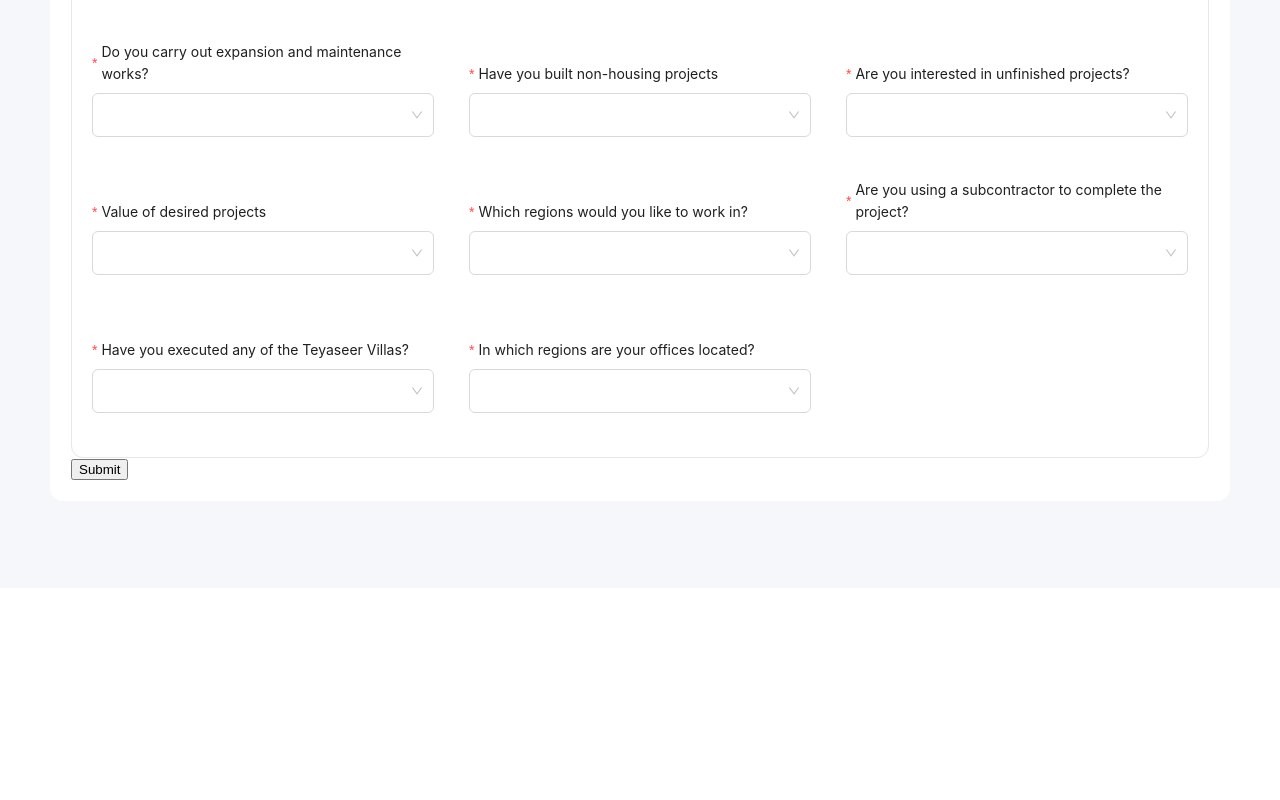
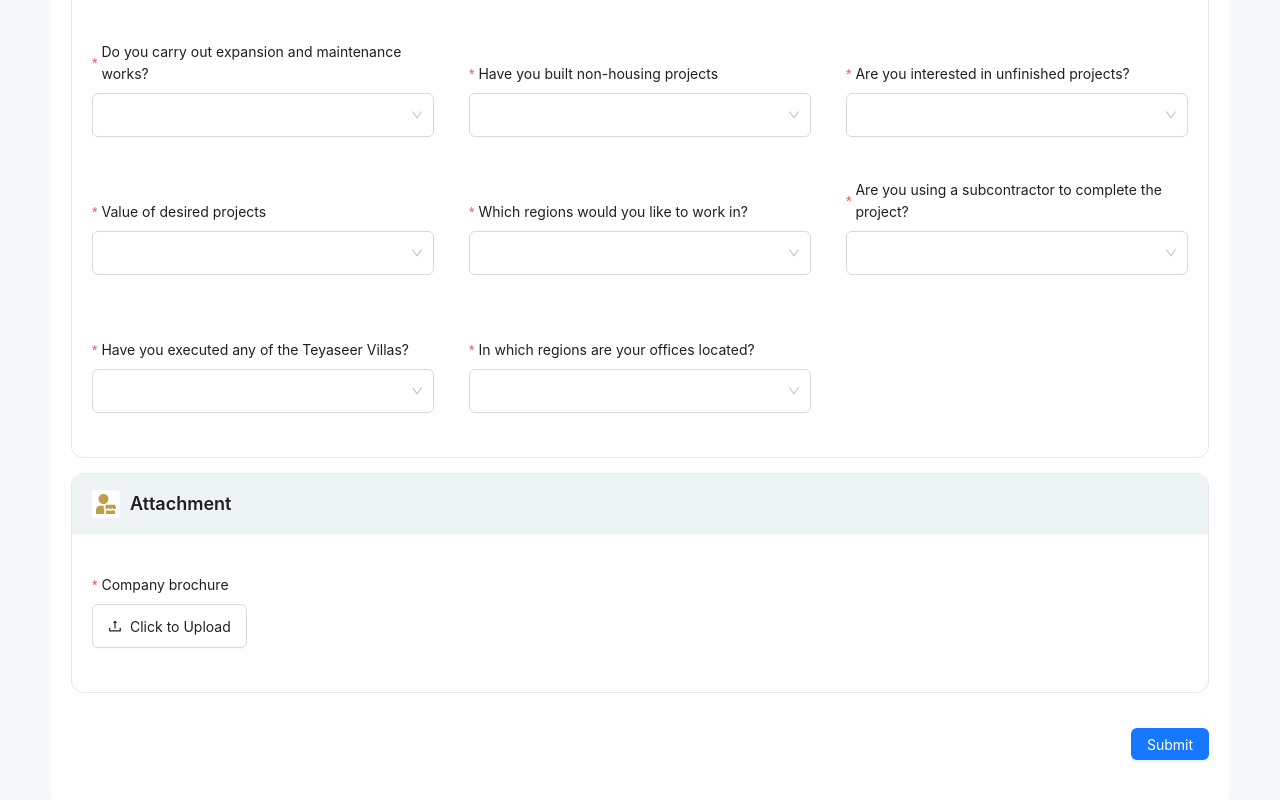
Before and after one commit to akkpc/teyaseer, a React (Create React App) app: page /vendor_registration in a window 1280 px wide. Shown: the part 2631-3431 px from the top of the page. Before the commit the page ends 3219 px from the top, so only its background shows below. Built offline with nearby package versions, Linux system fonts and the light colour scheme.

Commit message:
[Ak] Fixed UI Issues

```diff
--- /dev/null
+++ b/src/metadata/attachmentMeta.tsx
@@ -0,0 +1,19 @@
+import { FormFieldMetaDataProps } from "./form-metadata";
+
+const attachmentMeta: FormFieldMetaDataProps[] = [
+    {
+        id: "company_brochure",
+        label: "Company brochure",
+        type: "attachment",
+        rules: [
+            {
+                required: true,
+                message: "This is mandatory field"
+            }
+        ]
+    }
+]
+
+export {
+    attachmentMeta
+}
--- a/src/metadata/categorizationMeta.tsx
+++ b/src/metadata/categorizationMeta.tsx
@@ -61,35 +61,55 @@ const categorizationMeta: FormFieldMetaDataProps[] = [
         label: "Do you carry out precast work (ready-mix concrete)?",
         type: "select",
         options: yes_or_no_action,
-        rules: defaultRule
+        rules: defaultRule,
+        visibleRule: (_,vendorType) => {
+            if(vendorType == "contractor") return true;
+            return false;
+        }
     },
     {
         id: "do_you_do_cold",
         label: "Do you do cold steel construction (galvanised)?",
         type: "select",
         options: yes_or_no_action,
-        rules: defaultRule
+        rules: defaultRule,
+        visibleRule: (_,vendorType) => {
+            if(vendorType == "contractor") return true;
+            return false;
+        }
     },
     {
         id: "do_you_carry_out_expansion",
         label: "Do you carry out expansion and maintenance works?",
         type: "select",
         options: yes_or_no_action,
-        rules: defaultRule
+        rules: defaultRule,
+        visibleRule: (_,vendorType) => {
+            if(vendorType == "contractor") return true;
+            return false;
+        }
     },
     {
         id: "have_you_built",
         label: "Have you built non-housing projects",
         type: "select",
         options: yes_or_no_action,
-        rules: defaultRule
+        rules: defaultRule,
+        visibleRule: (_,vendorType) => {
+            if(vendorType == "contractor") return true;
+            return false;
+        }
     },
     {
         id: "are_you_interested",
         label: "Are you interested in unfinished projects? ",
         type: "select",
         options: yes_or_no_action,
-        rules: defaultRule
+        rules: defaultRule,
+        visibleRule: (_,vendorType) => {
+            if(vendorType == "contractor") return true;
+            return false;
+        }
     },
     {
         id: "value_of_desired_projects",
@@ -151,7 +171,11 @@ const categorizationMeta: FormFieldMetaDataProps[] = [
         label: "Are you using a subcontractor to complete the project?",
         type: "select",
         options: yes_or_no_action,
-        rules: defaultRule
+        rules: defaultRule,
+        visibleRule: (_,vendorType) => {
+            if(vendorType == "contractor") return true;
+            return false;
+        }
     },
     {
         id: "for_which_works",
@@ -172,8 +196,8 @@ const categorizationMeta: FormFieldMetaDataProps[] = [
             { label: "Other", value: "other" }
         ],
         rules: defaultRule,
-        visibleRule: (state) => {
-            if(state["are_you_using_sub_contractor"] == "yes") return true;
+        visibleRule: (state, vendorType) => {
+            if(state["are_you_using_sub_contractor"] == "yes" && vendorType == "contractor") return true;
             return false;
         }
     },
@@ -223,6 +247,65 @@ const categorizationMeta: FormFieldMetaDataProps[] = [
         type: "select",
         options: regionOptions,
         rules: defaultRule
+    },
+    {
+        id: "do_you_design_supervice_projects",
+        label: "Do you design and supervise projects",
+        type: "select",
+        options: [
+            { label: "Maintenance and expansion loan", value: "maintenance_expansion_loan" },
+            { label: "Demolition and reconstruction loan", value: "demolition_reconstruction_loan" },
+            { label: "New construction loan", value: "new_construction_loan" },
+            { label: "Completion projects", value: "completion_projects" }
+        ],
+        rules: defaultRule,
+        visibleRule: (_, vendorType) => {
+            if(vendorType == "consultant") return true;
+            return false;
+        }
+    },
+    {
+        id: "what_are_the_services_you_carry",
+        label: "What are the services you carry out inside the office?",
+        type: "select",
+        options: [
+            { label: "Swimming pool design", value: "swimming_pool_design" },
+            { label: "Garden design", value: "garden_design" },
+            { label: "Interior design", value: "interior_design" },
+            { label: "Lighting design", value: "lighting_design" },
+            { label: "Three-dimensional images", value: "three_dimensional_images" }
+        ],
+        rules: defaultRule,
+        visibleRule: (_, vendorType) => {
+            if(vendorType == "consultant") return true;
+            return false;
+        }
+    },
+    {
+        id: "special_offers_for_teyaseer_customers",
+        label: "Special offers for Teyaseer customers",
+        type: "select",
+        options: [
+            { label: "Free Landscape Design", value: "free_landscape_design" },
+            { label: "Free Interior Design", value: "free_interior_design" },
+            { label: "Free Soil Inspection", value: "free_soil_inspection" },
+            { label: "Free Lighting Design", value: "free_lighting_design" },
+            { label: "Other", value: "other" }
+        ],
+        visibleRule: (_, vendorType) => {
+            if(vendorType == "consultant") return true;
+            return false;
+        }
+    },
+    {
+        id: "please_elaborate_on_the_offer",
+        label: "Please elaborate on the offer",
+        type: "text",
+        rules: defaultRule,
+        visibleRule: (state, vendorType) => {
+            if(state["special_offers_for_teyaseer_customers"] == "other" && vendorType == "consultant") return true;
+            return false;
+        }
     }
 ]
 
--- a/src/metadata/form-metadata.ts
+++ b/src/metadata/form-metadata.ts
@@ -1,3 +1,4 @@
+import { attachmentMeta } from "./attachmentMeta";
 import { authorizedSignatory } from "./authorizedSignatory";
 import { categorizationMeta } from "./categorizationMeta";
 import { contactDetails } from "./contactDetails";
@@ -69,4 +70,9 @@ export const formMetaData: FormProps[] = [
         label: "Categorization",
         metadata: categorizationMeta
     },
+    {
+        id: 9,
+        label: "Attachment",
+        metadata: attachmentMeta
+    }
 ]
--- a/src/pages/VendorRegistration.tsx
+++ b/src/pages/VendorRegistration.tsx
@@ -1,4 +1,4 @@
-import { Form, Typography } from 'antd';
+import { Button, Form, Typography } from 'antd';
 import React, { useEffect, useLayoutEffect, useReducer, useState } from 'react';
 import { primaryColor } from '../colors';
 import { KFHeader } from '../components/KFHeader';
@@ -22,7 +22,7 @@ formMetaData.forEach(({ metadata }) => {
 })
 
 export default function VendorRegistration() {
-    const [vendorType, setVendorType] = useState<"consultant" | "contractor">("consultant");
+    const [vendorType, setVendorType] = useState<"consultant" | "contractor">("contractor");
     const [state, dispatch] = useReducer<React.Reducer<Record<string, string | string[]>, FormActions>>(reducer, fields);
     const [registeredFab, setRegisteredFAB] = useState("not_registerd");
     const [bgContainerHeight, setBgContainerHeight] = useState(0);
@@ -83,8 +83,8 @@ export default function VendorRegistration() {
                         flexDirection: "column",
                         rowGap: 20,
                     }} >
-                        <Form onFinish={(e) => {
-                            console.log("Event value : " , e)
+                        <Form id='vendor-registration-form' onFinish={(e) => {
+                            console.log("Event value : ", e)
                         }} layout='vertical' >
                             {
                                 formMetaData.map(({ id, label, metadata }) => {
@@ -105,8 +105,14 @@ export default function VendorRegistration() {
                                     )
                                 })
                             }
-                            <button type="submit" >Submit</button>
                         </Form>
+                        <div style={{ display: "flex", justifyContent: "flex-end" }} >
+                            <Form.Item>
+                                <Button form='vendor-registration-form' style={{ display: "flex", marginTop: 15, textAlign: "right" }} htmlType='submit' type='primary'>
+                                    Submit
+                                </Button>
+                            </Form.Item>
+                        </div>
                     </div>
                 </div>
             </div>
```
